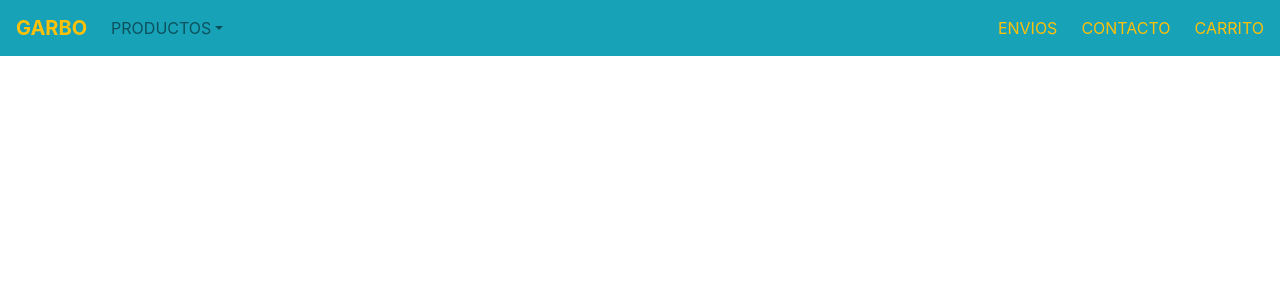
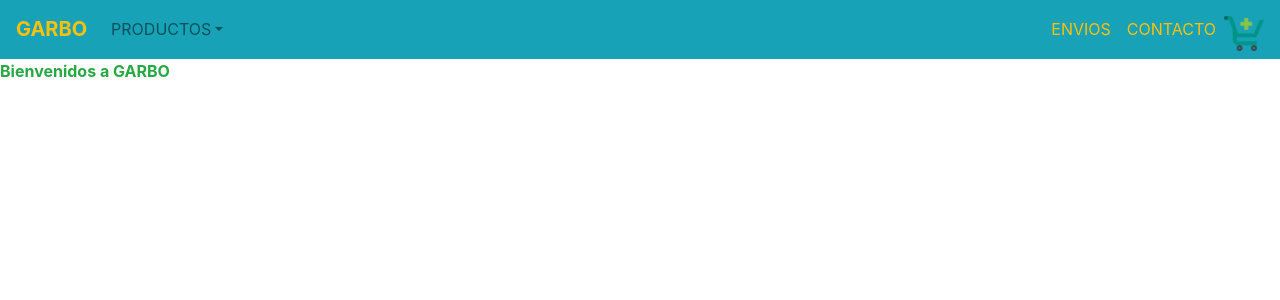
Before and after one commit to Tano1990/GarboReact, a React (Create React App) app: page / in a window 1280 px wide. Shown: the top 300 px of the page. Built offline with nearby package versions, Linux system fonts and the light colour scheme.

Commit message:
Entrega 3

```diff
--- a/src/App.js
+++ b/src/App.js
@@ -1,10 +1,12 @@
 //import logo from './logo.svg';
 import './App.css';
+import ItemListContainer from './components/ItemListContainer';
 import Navbar from './components/Navbar.jsx';
 function App() {
   return (
     <div>
       <Navbar/>
+      <ItemListContainer greeting="Bienvenidos a GARBO"/>
     </div>
   );
 }
--- /dev/null
+++ b/src/components/CartWidget.js
@@ -0,0 +1,8 @@
+import Carrito from './CartWidget/Cart.png'
+export default function CartWidget(){
+    return(
+        <div>
+            <img src= {Carrito} width="40px" alt="" />
+        </div>
+    )
+}
--- /dev/null
+++ b/src/components/ItemListContainer.js
@@ -0,0 +1,7 @@
+export default function ItemListContainer(prop){
+    return(
+        <div>
+            <p className="text-success font-weight-bold" >{prop.greeting}</p>
+        </div>
+    )
+}
--- a/src/components/Navbar.jsx
+++ b/src/components/Navbar.jsx
@@ -1,5 +1,6 @@
 //import react from 'react'
 import * as ReactBootStrap from "react-bootstrap";
+import CartWidget from "./CartWidget";
 export default function Navbar(){
 return(
 <>
@@ -17,10 +18,10 @@ return(
       </ReactBootStrap.NavDropdown>
     </ReactBootStrap.Nav>
     <ReactBootStrap.Nav>
-      <ReactBootStrap.Nav.Item className="text-warning mr-4" href="#deets">ENVIOS</ReactBootStrap.Nav.Item>
-      <ReactBootStrap.Nav.Item className="text-warning mr-4" eventKey={2} href="#memes">CONTACTO</ReactBootStrap.Nav.Item>
+      <ReactBootStrap.Nav.Item className="text-warning mr-3" href="#deets">ENVIOS</ReactBootStrap.Nav.Item>
+      <ReactBootStrap.Nav.Item className="text-warning mr-2" eventKey={2} href="#memes">CONTACTO</ReactBootStrap.Nav.Item>
     </ReactBootStrap.Nav>
-    <ReactBootStrap.Nav.Item className="text-warning" bg="dark" href="#pricing">CARRITO</ReactBootStrap.Nav.Item>
+    <ReactBootStrap.Nav.Item className="mt-2" href="#pricing"><CartWidget/></ReactBootStrap.Nav.Item>
   </ReactBootStrap.Navbar.Collapse>
  </ReactBootStrap.Navbar>
 </>
```
Also changed, not shown: src/components/CartWidget/Cart.png (added).
